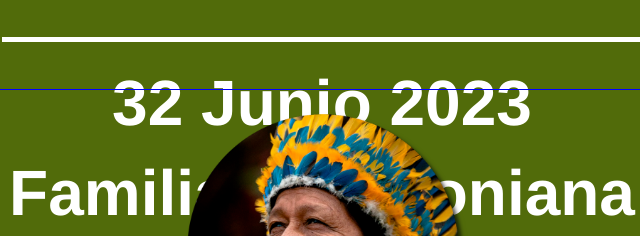
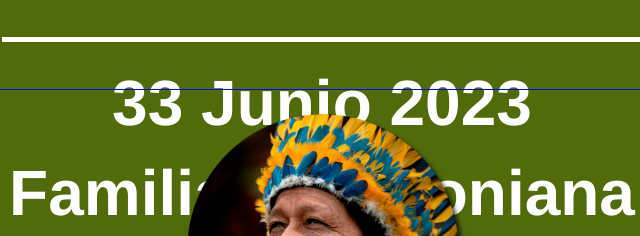
Before and after one commit to comboni/retreats, a plain HTML site: page index.html in a window 1280 px wide. Shown: the part 262-498 px from the top of the page, 339-979 px from the left. Drawn offline with Linux system fonts and the light colour scheme.

Commit message:
index text

```diff
--- a/index.html
+++ b/index.html
@@ -17,7 +17,7 @@
                 <div class="textblock2">
                   <div class="tit1">Materiales para retiro y oración</br>comboniana sobre Ecología Integral</div>
                   <div class="line"></div>
-                  <div class="date">32 Junio 2023</div>
+                  <div class="date">33 Junio 2023</div>
                   <div class="autor">Familia Comboniana</div>
                   <div class="secimg3">
                     <img class="" src="img/img1round.png" alt="">
```
